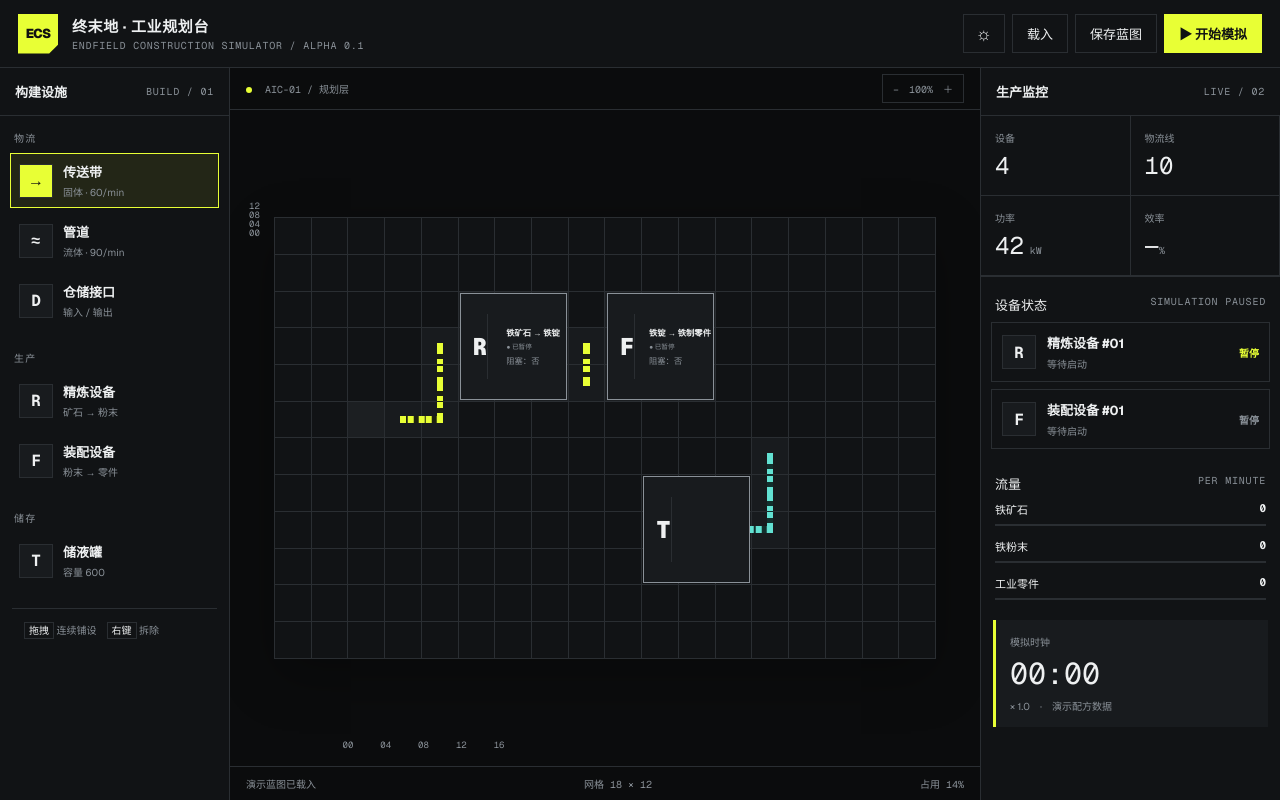
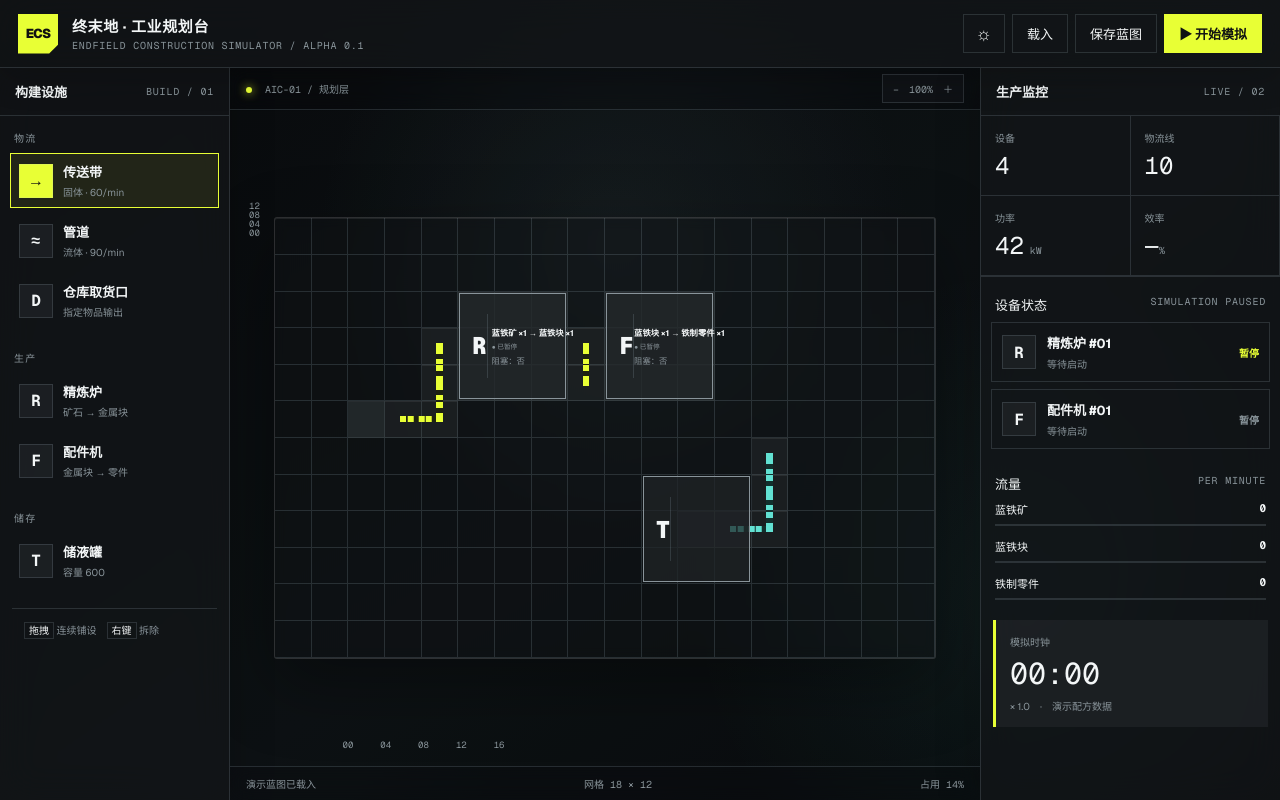
Before and after one commit to ZiSangMuZhi/endfield-construction-simulator, a Next.js app: page / in a window 1280 px wide. Built offline with nearby package versions, Linux system fonts and the light colour scheme.

Commit message:
style: mature glass control panel and verified Chinese labels

```diff
--- a/app/page.tsx
+++ b/app/page.tsx
@@ -13,9 +13,9 @@ const keyOf = (x: number, y: number) => `${x},${y}`;
 const tools: { kind: Kind; label: string; group: string; glyph: string; desc: string }[] = [
   { kind: "belt", label: "传送带", group: "物流", glyph: "→", desc: "固体 · 60/min" },
   { kind: "pipe", label: "管道", group: "物流", glyph: "≈", desc: "流体 · 90/min" },
-  { kind: "depot", label: "仓储接口", group: "物流", glyph: "D", desc: "输入 / 输出" },
-  { kind: "refiner", label: "精炼设备", group: "生产", glyph: "R", desc: "矿石 → 粉末" },
-  { kind: "fitter", label: "装配设备", group: "生产", glyph: "F", desc: "粉末 → 零件" },
+  { kind: "depot", label: "仓库取货口", group: "物流", glyph: "D", desc: "指定物品输出" },
+  { kind: "refiner", label: "精炼炉", group: "生产", glyph: "R", desc: "矿石 → 金属块" },
+  { kind: "fitter", label: "配件机", group: "生产", glyph: "F", desc: "金属块 → 零件" },
   { kind: "tank", label: "储液罐", group: "储存", glyph: "T", desc: "容量 600" },
 ];
 
@@ -144,7 +144,7 @@ export default function Home() {
                 const x = index % COLS; const y = Math.floor(index / COLS); const cell = grid[keyOf(x, y)];
                 const status = cell ? cellStatus(cell, running) : "";
                 const mask = cell && isTransport(cell.kind) ? [y > 0 && grid[keyOf(x,y-1)]?.kind === cell.kind ? "n":"", x < COLS-1 && grid[keyOf(x+1,y)]?.kind === cell.kind ? "e":"", y < ROWS-1 && grid[keyOf(x,y+1)]?.kind === cell.kind ? "s":"", x > 0 && grid[keyOf(x-1,y)]?.kind === cell.kind ? "w":""].join("") : "";
-                const machine = cell?.kind === "refiner" ? { recipe:"铁矿石 → 铁锭", state:running ? "生产中" : "已暂停", blocked:"否" } : cell?.kind === "fitter" ? { recipe:"铁锭 → 铁制零件", state:running ? "缺料等待" : "已暂停", blocked:"否" } : null;
+                const machine = cell?.kind === "refiner" ? { recipe:"蓝铁矿 ×1 → 蓝铁块 ×1", state:running ? "生产中" : "已暂停", blocked:"否" } : cell?.kind === "fitter" ? { recipe:"蓝铁块 ×1 → 铁制零件 ×1", state:running ? "缺料等待" : "已暂停", blocked:"否" } : null;
                 return <button key={index} className={`cell ${cell ? `placed ${cell.kind}` : ""} ${status}`} aria-label={`${x},${y}${cell ? ` ${cell.kind}` : ""}`}
                   onMouseDown={() => { setDrawing(true); paint(x, y); }} onMouseEnter={() => drawing && paint(x, y)} onMouseUp={() => setDrawing(false)}
                   onContextMenu={(e) => { e.preventDefault(); setGrid((old) => { const target=old[keyOf(x,y)]; if(!target)return old; const next={...old}; Object.keys(next).forEach(k=>{if(next[k].id===target.id)delete next[k]}); return next; }); }}>
@@ -162,12 +162,12 @@ export default function Home() {
           <div className="panel-heading"><span>生产监控</span><small>LIVE / 02</small></div>
           <div className="metric-grid"><div><small>设备</small><strong>{counts.devices}</strong></div><div><small>物流线</small><strong>{counts.belts + counts.pipes}</strong></div><div><small>功率</small><strong>42<span> kW</span></strong></div><div><small>效率</small><strong>{running ? "72" : "—"}<span>%</span></strong></div></div>
           <div className="section-title"><span>设备状态</span><small>{running ? "SIMULATION ACTIVE" : "SIMULATION PAUSED"}</small></div>
-          <div className="machine-card good"><div className="machine-icon">R</div><div><strong>精炼设备 #01</strong><small>{running ? "铁矿石 → 铁粉末" : "等待启动"}</small></div><em>{running ? "全速" : "暂停"}</em></div>
-          <div className={`machine-card ${running ? "warn" : ""}`}><div className="machine-icon">F</div><div><strong>装配设备 #01</strong><small>{running ? "输入不足 · 等待 1.8s" : "等待启动"}</small></div><em>{running ? "72%" : "暂停"}</em></div>
+          <div className="machine-card good"><div className="machine-icon">R</div><div><strong>精炼炉 #01</strong><small>{running ? "蓝铁矿 → 蓝铁块 · 未阻塞" : "等待启动"}</small></div><em>{running ? "全速" : "暂停"}</em></div>
+          <div className={`machine-card ${running ? "warn" : ""}`}><div className="machine-icon">F</div><div><strong>配件机 #01</strong><small>{running ? "蓝铁块 → 铁制零件 · 缺料 / 未阻塞" : "等待启动"}</small></div><em>{running ? "72%" : "暂停"}</em></div>
           <div className="section-title"><span>流量</span><small>PER MINUTE</small></div>
-          <div className="flow-row"><span>铁矿石</span><b>{running ? 30 : 0}</b><i style={{ width: running ? "54%" : 0 }} /></div>
-          <div className="flow-row"><span>铁粉末</span><b>{running ? 18 : 0}</b><i style={{ width: running ? "34%" : 0 }} /></div>
-          <div className="flow-row"><span>工业零件</span><b>{running ? 9 : 0}</b><i style={{ width: running ? "18%" : 0 }} /></div>
+          <div className="flow-row"><span>蓝铁矿</span><b>{running ? 30 : 0}</b><i style={{ width: running ? "54%" : 0 }} /></div>
+          <div className="flow-row"><span>蓝铁块</span><b>{running ? 18 : 0}</b><i style={{ width: running ? "34%" : 0 }} /></div>
+          <div className="flow-row"><span>铁制零件</span><b>{running ? 9 : 0}</b><i style={{ width: running ? "18%" : 0 }} /></div>
           <div className="clock-card"><span>模拟时钟</span><strong>{String(Math.floor(tick / 10)).padStart(2, "0")}:{String(tick % 10).padStart(2, "0")}</strong><small>× 1.0　·　演示配方数据</small></div>
         </aside>
       </section>
```
Also changed, not shown: app/globals.css, 1 other file (tests, documents, lock files or other folders).
